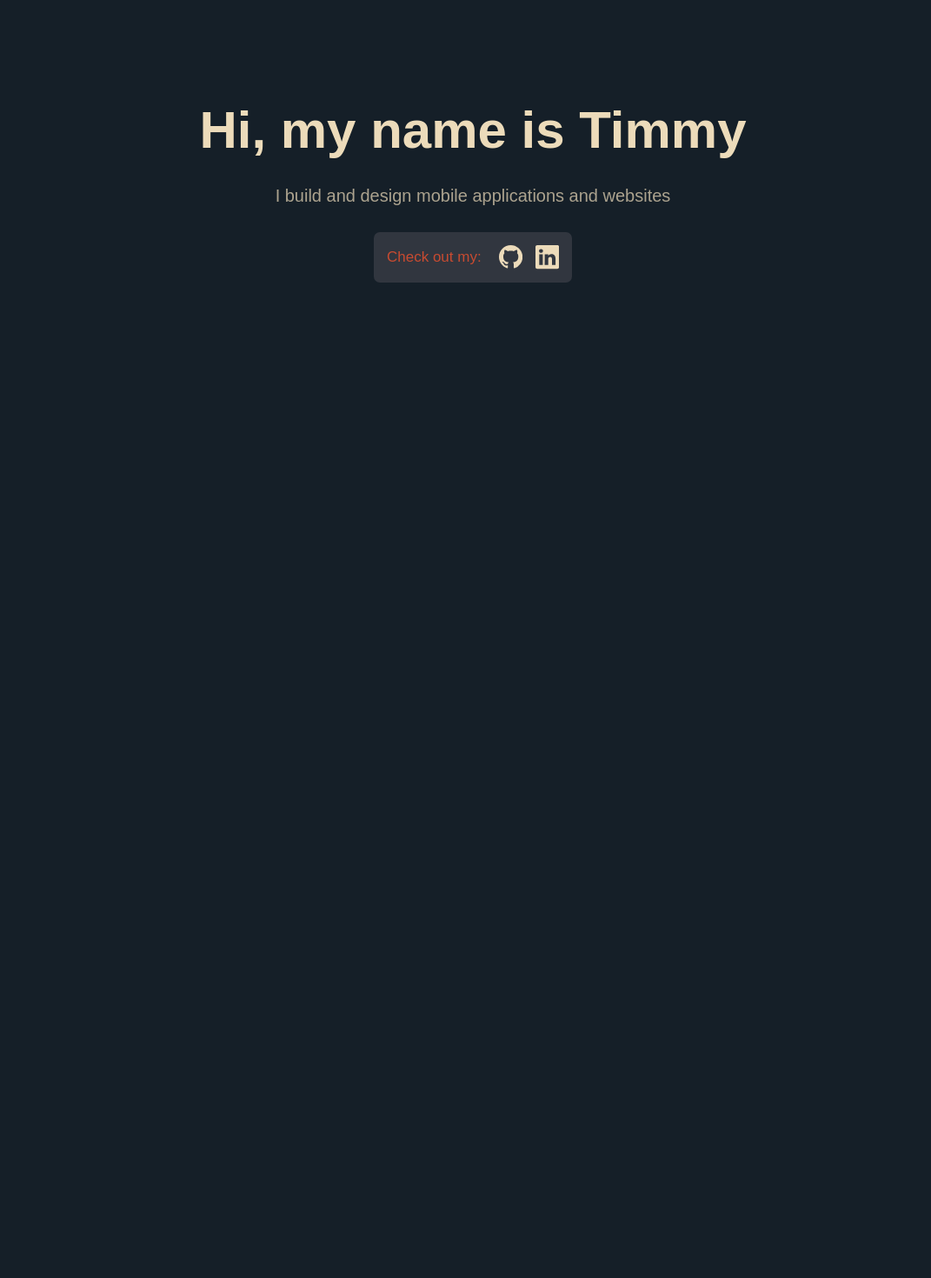
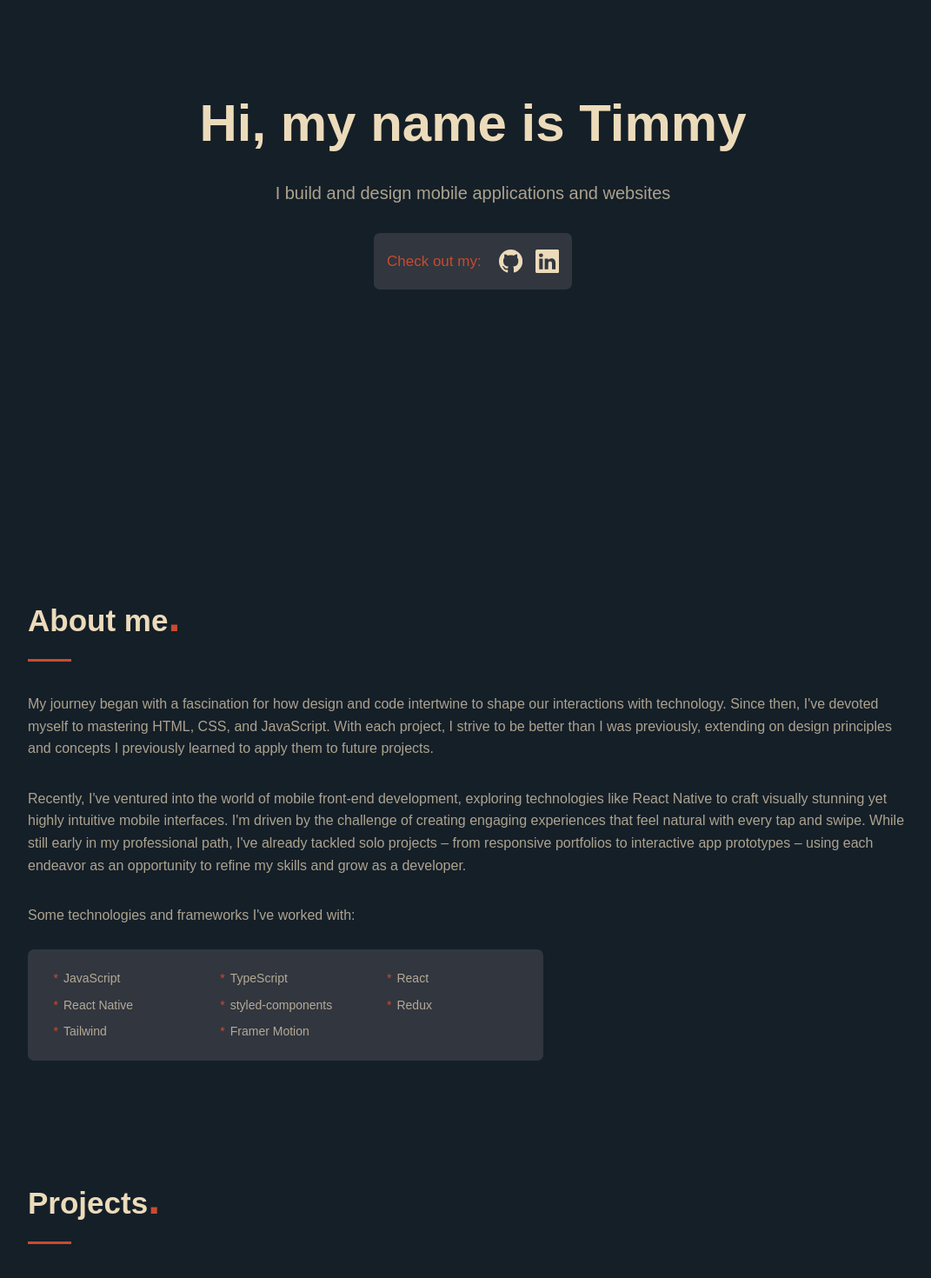
Before and after one commit to tscurry/portfolio_v2, a React (Vite) app: page / in a window 1280 px wide. Shown: the part 180-1650 px from the top of the page at 87% size, without its empty margins (96-1167 px from the left). Built offline with nearby package versions, Linux system fonts and the light colour scheme; a web font is replaced by a local one.

Commit message:
completed about section

```diff
--- a/package.json
+++ b/package.json
@@ -14,7 +14,6 @@
     "framer-motion": "^11.0.22",
     "react": "^18.2.0",
     "react-dom": "^18.2.0",
-    "react-icons": "^5.0.1",
     "styled-components": "^6.1.8"
   },
   "devDependencies": {
--- a/src/App.tsx
+++ b/src/App.tsx
@@ -3,7 +3,7 @@ import { ThemeProvider } from 'styled-components';
 import { theme } from './styles/theme';
 import { GlobalStyle } from './styles/GlobalStyle';
 import { Header, Loader } from './components/index';
-import { Hero } from './sections/index';
+import { Hero, About, Projects } from './sections/index';
 
 const App = () => {
   const [isLoading, setIsLoading] = React.useState(true);
@@ -25,6 +25,8 @@ const App = () => {
         <>
           <Header />
           <Hero />
+          <About />
+          <Projects />
         </>
       )}
     </ThemeProvider>
--- a/src/components/Header.tsx
+++ b/src/components/Header.tsx
@@ -7,7 +7,7 @@ import {
   Wrapper,
 } from '../styles/header.styled';
 import { MenuSvg, LogoSvg } from './svg/index';
-import { navLinks } from '../links';
+import { navLinks } from '../utils/links';
 
 const sidebar = {
   open: {
@@ -118,6 +118,7 @@ const Header = () => {
                   initial={{ y: -40, opacity: 0 }}
                   animate={{ y: 0, opacity: 1 }}
                   transition={{ duration: 0.1, delay: idx * 0.1 + 0.4 }}
+                  className="header-li"
                 >
                   {link.name}
                 </motion.li>
@@ -141,7 +142,12 @@ const Header = () => {
               {navLinks && (
                 <ul>
                   {navLinks.map((link: { name: string; url: string }, idx) => (
-                    <motion.li key={idx} variants={variantsChild} whileTap={{ scale: 0.95 }}>
+                    <motion.li
+                      key={idx}
+                      variants={variantsChild}
+                      whileTap={{ scale: 0.95 }}
+                      className="header-li"
+                    >
                       {link.name}
                     </motion.li>
                   ))}
--- a/src/sections/About.tsx
+++ b/src/sections/About.tsx
@@ -1,11 +1,48 @@
-import React from 'react';
-import { AboutHeading, Wrapper } from '../styles/About.styled';
+import { motion } from 'framer-motion';
+import { Grouped, ListItems, TechnologiesInnerContainer } from '../styles/About.styled';
+import fadeInUpVariants from '../utils/fadeInUpAnimation';
+import technologies from '../utils/technologies';
 
 const About = () => {
   return (
-    <Wrapper>
-      <AboutHeading id="about">About me</AboutHeading>
-    </Wrapper>
+    <motion.div
+      className="section-container"
+      id="about"
+      initial="hidden"
+      variants={fadeInUpVariants}
+      whileInView="animate"
+      viewport={{ once: true }}
+    >
+      <h2 className="section-title">
+        About me<span className="dot">.</span>
+      </h2>
+
+      <div className="divider"></div>
+
+      <p>
+        My journey began with a fascination for how design and code intertwine to shape our
+        interactions with technology. Since then, I've devoted myself to mastering HTML, CSS, and
+        JavaScript. With each project, I strive to be better than I was previously, extending on
+        design principles and concepts I previously learned to apply them to future projects.
+      </p>
+      <p>
+        Recently, I've ventured into the world of mobile front-end development, exploring
+        technologies like React Native to craft visually stunning yet highly intuitive mobile
+        interfaces. I'm driven by the challenge of creating engaging experiences that feel natural
+        with every tap and swipe. While still early in my professional path, I've already tackled
+        solo projects &#8211; from responsive portfolios to interactive app prototypes &#8211; using
+        each endeavor as an opportunity to refine my skills and grow as a developer.
+      </p>
+      <p>Some technologies and frameworks I've worked with:</p>
+
+      <Grouped>
+        <TechnologiesInnerContainer>
+          {technologies.map((name: string, idx) => (
+            <ListItems key={idx}>{name}</ListItems>
+          ))}
+        </TechnologiesInnerContainer>
+      </Grouped>
+    </motion.div>
   );
 };
 
--- a/src/sections/Projects.tsx
+++ b/src/sections/Projects.tsx
@@ -0,0 +1,23 @@
+import { motion } from 'framer-motion';
+import fadeInUpVariants from '../utils/fadeInUpAnimation';
+
+const Projects = () => {
+  return (
+    <motion.div
+      className="section-container"
+      initial="hidden"
+      id="projects"
+      whileInView="animate"
+      variants={fadeInUpVariants}
+      viewport={{ once: true }}
+    >
+      <h2 className="section-title">
+        Projects<span className="dot">.</span>
+      </h2>
+
+      <div className="divider"></div>
+    </motion.div>
+  );
+};
+
+export default Projects;
--- a/src/sections/index.ts
+++ b/src/sections/index.ts
@@ -1,2 +1,3 @@
 export { default as Hero } from './Hero';
 export { default as About } from './About';
+export { default as Projects } from './Projects';
--- a/src/styles/About.styled.ts
+++ b/src/styles/About.styled.ts
@@ -1,14 +1,50 @@
 import styled from 'styled-components';
-
-export const Wrapper = styled.div`
-  display: flex;
-  flex-direction: column;
-  background-color: red;
-  width: 90%;
-  margin: 0 auto;
-`;
 
 export const AboutHeading = styled.h2`
   color: ${(props) => props.theme.colors.secondary};
-  font-size: 30px;
+  margin: 0;
+  font-size: 35px;
 `;
+
+export const Grouped = styled.div`
+  background-color: ${(props) => props.theme.colors.primary};
+  border-radius: 7px;
+  padding: 2px 15px;
+  margin: 10px 0;
+  display: flex;
+  align-items: center;
+  width: 55%;
+
+  @media (${(props) => props.theme.breakpoints.desktop2Md}) {
+    width: 75%;
+  }
+
+  @media (${(props) => props.theme.breakpoints.desktopSm}) {
+    width: auto;
+  }
+`;
+
+export const TechnologiesInnerContainer = styled.ol`
+  width: 100%;
+  display: grid;
+  grid-template-columns: 1fr 1fr 1fr;
+  column-gap: 2rem;
+  padding-inline-start: 20px;
+
+  @media (${(props) => props.theme.breakpoints.tablet}) {
+    grid-template-columns: 1fr 1fr;
+  }
+
+  @media (${(props) => props.theme.breakpoints.mobileMd}) {
+    column-gap: 1rem;
+    padding-inline-start: 10px;
+  }
+`;
+
+export const ListItems = styled.li`
+  color: ${(props) => props.theme.colors.lightSecondary};
+  font-size: 14px;
+  list-style-type: '\u002a';
+  line-height: 2.2;
+  padding-left: 6px;
+`;
--- a/src/styles/GlobalStyle.ts
+++ b/src/styles/GlobalStyle.ts
@@ -3,10 +3,6 @@ import { theme } from './theme';
 
 export const GlobalStyle = createGlobalStyle`
   ${theme}
-
-  :root {
-    height: 500%;
-  }
 
   body {
     font-family: Expletus Sans, sans-serif;
@@ -17,13 +13,15 @@ export const GlobalStyle = createGlobalStyle`
     padding: 0;
     max-width: 100%;
     height: 100%;
+
   }
 
-  a {
-    text-decoration:  none;
+  p {
+    color: ${theme.colors.lightSecondary};
+    line-height: 1.6;
   }
 
-  h1{
+  h1 {
     color: ${theme.colors.secondary};
     font-size: 60px;
     margin: 10px 0;
@@ -37,7 +35,7 @@ export const GlobalStyle = createGlobalStyle`
     }
   }
 
-  li:hover {
+  .header-li:hover {
     color: ${theme.colors.accent};
     transition: color 0.5s;
   }
@@ -67,7 +65,7 @@ export const GlobalStyle = createGlobalStyle`
     }
   }
 
-  li {
+  .header-li {
     list-style: square;
     font-size: 1rem;
     font-weight: 400;
@@ -133,7 +131,7 @@ export const GlobalStyle = createGlobalStyle`
       -moz-user-select: none;
       -ms-user-select: none;
       cursor: pointer;
-      position: fixed;
+      position: absolute;
       top: 20px;
       right: 15px;
       width: 50px;
@@ -176,13 +174,46 @@ export const GlobalStyle = createGlobalStyle`
     }
   }
 
+  li::marker {
+    color: ${theme.colors.accent};
+  }
+
   .grouped-container {
     background-color: ${theme.colors.primary};
     border-radius: 7px;
     padding: 2px 15px;
-    width: max-content;
     margin: 10px 0;
     display: flex;
     align-items: center;
   }
+
+  .divider {
+    background-color: ${theme.colors.accent};
+    width: 50px;
+    height: 3px;
+    margin: 20px 0;
+  }
+
+  .dot {
+    font-size: 50px;
+    color: ${theme.colors.accent};
+  }
+
+  .section-container {
+    display: flex;
+    flex-direction: column;
+    width: 80%;
+    margin: 0 auto;
+    padding: 60px 0;
+
+    @media (${theme.breakpoints.tabletLg}) {
+      width: 90%;
+    }
+  }
+
+  .section-title {
+    color: ${theme.colors.secondary};
+    margin: 0;
+    font-size: 35px;
+  }
 `;
--- a/src/styles/theme.ts
+++ b/src/styles/theme.ts
@@ -20,6 +20,7 @@ export const theme = {
     tabletXl: 'max-width: 720px',
     desktopSm: 'max-width: 880px',
     desktopMd: 'max-width: 1020px',
+    desktop2Md: 'max-width: 1200px',
     desktopLg: 'max-width: 1400px',
   },
 };
--- /dev/null
+++ b/src/utils/fadeInUpAnimation.ts
@@ -0,0 +1,16 @@
+const fadeInUpVariants = {
+  hidden: {
+    y: 40,
+    opacity: 0,
+  },
+  animate: {
+    opacity: 1,
+    y: 0,
+    transition: {
+      delay: 0.3,
+      duration: 0.5,
+    },
+  },
+};
+
+export default fadeInUpVariants;
--- /dev/null
+++ b/src/utils/technologies.ts
@@ -0,0 +1,12 @@
+const technologies = [
+  'JavaScript',
+  'TypeScript',
+  'React',
+  'React Native',
+  'styled-components',
+  'Redux',
+  'Tailwind',
+  'Framer Motion',
+];
+
+export default technologies;
```
Also changed, not shown: src/utils/links.ts (renamed from src/links.ts), 2 other files (tests, documents, lock files or other folders).
